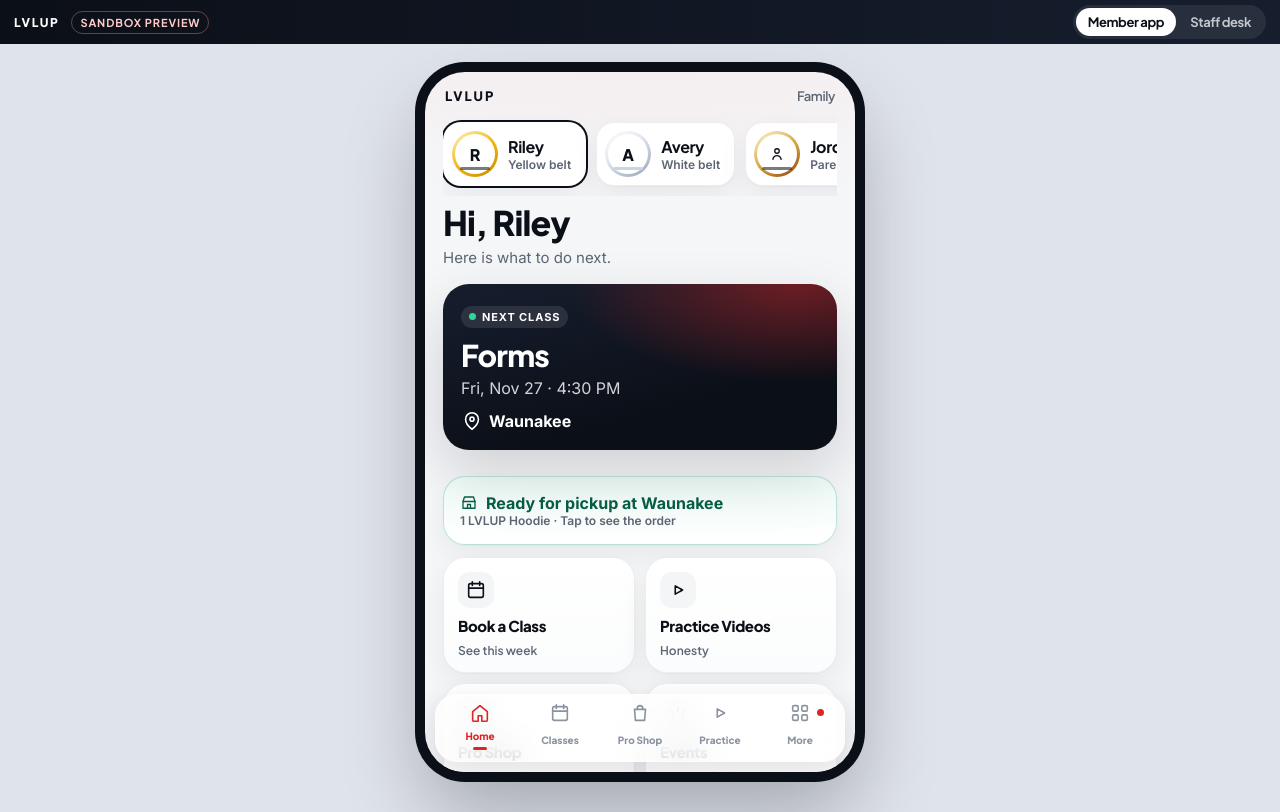
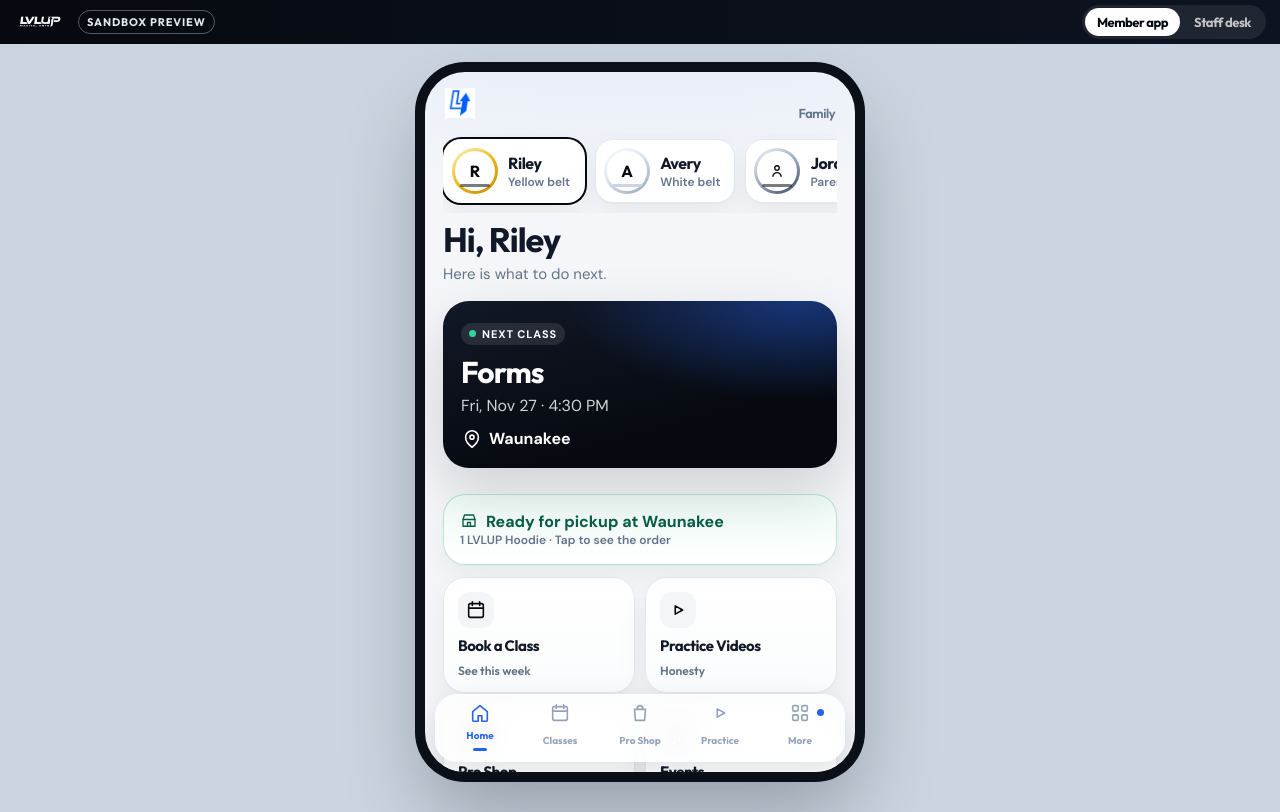
Before and after one commit to taekwonmoh/lvlup-ceo-dashboard, a website: page crm/preview/member.html in a window 1280 px wide. Drawn offline with Linux system fonts and the light colour scheme.

Commit message:
Apply LVLUP blue, silver, black, and the real logo to the previews.
The member app and staff desk use the site logo, Outfit and DM Sans, and blue primary actions. Go Ninja keeps its own mark on Go Ninja schools and gear.

Co-authored-by: taekwonmoh <taekwonmoh@users.noreply.github.com>

```diff
--- a/crm/preview/member.html
+++ b/crm/preview/member.html
@@ -7,7 +7,7 @@
 <title>Member portal · Sandbox preview</title>
 <link rel="preconnect" href="https://fonts.googleapis.com">
 <link rel="preconnect" href="https://fonts.gstatic.com" crossorigin>
-<link href="https://fonts.googleapis.com/css2?family=Inter:wght@400;500;600;700&family=Plus+Jakarta+Sans:wght@500;600;700;800&display=swap" rel="stylesheet">
+<link href="https://fonts.googleapis.com/css2?family=DM+Sans:opsz,wght@9..40,400;9..40,500;9..40,600;9..40,700&family=Outfit:wght@500;600;700&display=swap" rel="stylesheet">
 <link rel="stylesheet" href="../ui/portal.css">
 </head>
 <body data-app="member">
--- a/crm/ui/member.js
+++ b/crm/ui/member.js
@@ -100,7 +100,7 @@
     document.getElementById('app').innerHTML =
       uiLib.header('member') +
       '<div class="stage"><div class="device">' +
-      '<header class="appbar"><div class="wordmark">LVLUP</div><div class="appbar-meta">Family</div></header>' +
+      '<header class="appbar"><div class="brand-row">' + uiLib.logo('mark') + (who.program === 'Go Ninja' ? uiLib.logo('go') : '') + '</div><div class="appbar-meta">' + (who.program === 'Go Ninja' ? 'Go Ninja' : 'Family') + '</div></header>' +
       '<div class="layout"><nav class="sidebar" aria-label="Sections">' + sideNav() + '</nav><main class="main">' +
       switcher() + uiLib.toast(ui.toast) + body(who) +
       '</main></div>' + bottom() + sheet() +
@@ -276,7 +276,8 @@
       }).join('') + '</div>' +
       items.map(function (item) {
         var size = ui.sizes[item.sku] || '';
-        return '<article class="product"><div class="product-art">' + art(item.sku) + '</div><div class="product-body"><h3>' + esc(item.name) + '</h3><p>' + esc(item.description) + '</p><div class="price">' + esc(uiLib.money(item.priceCents)) + '</div>' +
+        var mark = item.brand === 'goninja' ? '<div class="brand-row" style="margin-bottom:8px">' + uiLib.logo('go') + '</div>' : '';
+        return '<article class="product"><div class="product-art">' + art(item.sku) + '</div><div class="product-body">' + mark + '<h3>' + esc(item.name) + '</h3><p>' + esc(item.description) + '</p><div class="price">' + esc(uiLib.money(item.priceCents)) + '</div>' +
           '<div class="chips">' + (item.variants || []).map(function (variant) {
             return '<button type="button" class="chip' + (size === variant ? ' on' : '') + '" data-act="size" data-sku="' + esc(item.sku) + '" data-size="' + esc(variant) + '">' + esc(variant) + '</button>';
           }).join('') + '</div>' +
--- a/crm/ui/portal.css
+++ b/crm/ui/portal.css
@@ -1,42 +1,44 @@
 :root {
-  --ink: #0b0f17;
-  --muted: #5c6574;
-  --faint: #8b93a1;
-  --line: rgba(15, 23, 42, 0.07);
-  --paper: #f5f6f8;
+  --ink: #111827;
+  --muted: #64748b;
+  --faint: #94a3b8;
+  --line: #e2e8f0;
+  --paper: #f4f6f9;
   --card: #ffffff;
-  --obsidian: #0b0f17;
-  --obsidian-2: #161e2e;
-  --crimson: #dc2626;
-  --crimson-deep: #b91c1c;
-  --gold: #d4a039;
-  --gold-soft: #fef3c7;
+  --obsidian: #06090f;
+  --obsidian-2: #0d1320;
+  --blue: #2563eb;
+  --blue-deep: #1e40af;
+  --blue-bright: #1d63ed;
+  --ice: #eff6ff;
+  --silver: #e2e8f0;
+  --silver-2: #cbd5e1;
   --emerald: #059669;
   --emerald-soft: #ecfdf5;
-  --bad: #b91c1c;
-  --bad-soft: #fef2f2;
+  --bad: #be123c;
+  --bad-soft: #fff1f2;
   --shadow: 0 1px 2px rgba(15, 23, 42, 0.04), 0 12px 32px rgba(15, 23, 42, 0.06);
   --shadow-lg: 0 24px 60px rgba(11, 15, 23, 0.16);
   --radius: 22px;
   --tap: 48px;
-  --sans: "Plus Jakarta Sans", "Avenir Next", "Segoe UI", sans-serif;
-  --body: "Inter", "Segoe UI", sans-serif;
+  --sans: "Outfit", "Avenir Next", "Segoe UI", sans-serif;
+  --body: "DM Sans", "Segoe UI", sans-serif;
   color-scheme: light;
   font-family: var(--body);
   font-feature-settings: "ss01" on;
 }
 
 * { box-sizing: border-box; }
-html, body { margin: 0; background: #e7e9ee; color: var(--ink); }
+html, body { margin: 0; background: #e2e8f0; color: var(--ink); }
 body { min-height: 100vh; }
 button, input, select, textarea { font: inherit; color: inherit; }
 button { cursor: pointer; }
 a { color: inherit; text-decoration: none; }
 h1, h2, h3, .price, .diff, .navbtn, .railbtn, .utility, .appbar, .chip, .big, .choice, .tile, .person strong {
   font-family: var(--sans);
-  letter-spacing: -0.025em;
+  letter-spacing: -0.03em;
 }
-.price, .diff, .kpi strong, .tabular { font-variant-numeric: tabular-nums; font-family: var(--body); letter-spacing: -0.03em; }
+.price, .diff, .kpi strong, .tabular { font-variant-numeric: tabular-nums; font-family: var(--sans); font-weight: 600; letter-spacing: -0.03em; }
 
 .scroll-x, .switcher, .chips, .mode {
   scrollbar-width: none;
@@ -54,21 +56,26 @@ h1, h2, h3, .price, .diff, .navbtn, .railbtn, .utility, .appbar, .chip, .big, .c
   align-items: center;
   gap: 12px;
   padding: 0 14px;
-  background: linear-gradient(90deg, #0b0f17, #161e2e);
+  background: linear-gradient(90deg, #06090f, #0d1320);
   color: #fff;
   position: sticky;
   top: 0;
   z-index: 20;
 }
-.utility-brand { font-family: var(--sans); font-weight: 800; letter-spacing: 0.14em; font-size: 12px; }
+.brand-logo { height: 26px; width: auto; display: block; }
+.brand-mark { height: 30px; width: auto; display: block; }
+.brand-row { display: flex; align-items: center; gap: 10px; min-width: 0; }
+.brand-row .go-mark { height: 18px; width: auto; display: block; }
+.rail-logo { display: flex; align-items: center; gap: 8px; padding: 6px 12px 12px; }
+.rail-logo img { height: 28px; width: auto; display: block; }
 .sandbox-pill {
   white-space: nowrap;
   font-size: 11px;
   font-weight: 700;
   letter-spacing: 0.08em;
   text-transform: uppercase;
-  color: #fecaca;
-  border: 1px solid rgba(252, 165, 165, 0.35);
+  color: #e2e8f0;
+  border: 1px solid rgba(226, 232, 240, 0.35);
   border-radius: 999px;
   padding: 4px 8px;
 }
@@ -96,7 +103,7 @@ h1, h2, h3, .price, .diff, .navbtn, .railbtn, .utility, .appbar, .chip, .big, .c
   min-height: 0;
   overflow: hidden;
   background:
-    radial-gradient(1200px 400px at 50% -10%, rgba(220, 38, 38, 0.06), transparent 50%),
+    radial-gradient(1200px 400px at 50% -10%, rgba(37, 99, 235, 0.08), transparent 50%),
     var(--paper);
   position: relative;
   display: flex;
@@ -169,8 +176,8 @@ h3 { margin: 0 0 4px; font-size: 20px; font-weight: 800; }
 .belt-white { background: linear-gradient(145deg, #fff, #e2e8f0 40%, #94a3b8); }
 .belt-white .stripe { background: #cbd5e1; }
 .belt-green { background: linear-gradient(145deg, #bbf7d0, #16a34a 60%, #166534); }
-.belt-parent { background: linear-gradient(145deg, #fff7d6, #d4a039 55%, #92400e); }
-.belt-gold { background: linear-gradient(145deg, #fde68a, #d4a039); }
+.belt-parent { background: linear-gradient(145deg, #f8fafc, #94a3b8 55%, #334155); }
+.belt-gold { background: linear-gradient(145deg, #f8fafc, #cbd5e1 50%, #64748b); }
 
 .ico { width: 22px; height: 22px; display: block; }
 .face .ico { width: 18px; height: 18px; }
@@ -182,8 +189,8 @@ h3 { margin: 0 0 4px; font-size: 20px; font-weight: 800; }
   padding: 20px 18px 18px;
   color: #fff;
   background:
-    radial-gradient(420px 180px at 90% 0%, rgba(220, 38, 38, 0.45), transparent 55%),
-    linear-gradient(165deg, #161e2e, #0b0f17 70%);
+    radial-gradient(420px 180px at 90% 0%, rgba(37, 99, 235, 0.45), transparent 55%),
+    linear-gradient(165deg, #111827, #06090f 70%);
   box-shadow: var(--shadow-lg);
   margin: 6px 0 14px;
 }
@@ -246,10 +253,10 @@ h3 { margin: 0 0 4px; font-size: 20px; font-weight: 800; }
 .big { display: flex; align-items: center; justify-content: center; gap: 8px; }
 .big .ico, .choice .ico, .railbtn .ico, .ready .ico { width: 18px; height: 18px; flex: none; }
 .big.primary, .primary {
-  background: linear-gradient(180deg, var(--crimson), var(--crimson-deep));
+  background: linear-gradient(180deg, #1d63ed, #1e40af);
   color: #fff;
   border-color: transparent;
-  box-shadow: 0 10px 20px rgba(185, 28, 28, 0.22);
+  box-shadow: 0 10px 24px rgba(37, 99, 235, 0.28);
   text-align: center;
 }
 .big.ok { background: linear-gradient(180deg, #10b981, var(--emerald)); color: #fff; border-color: transparent; text-align: center; }
@@ -279,7 +286,7 @@ h3 { margin: 0 0 4px; font-size: 20px; font-weight: 800; }
   display: grid;
   place-items: center;
   background:
-    radial-gradient(120px 80px at 70% 30%, rgba(212, 160, 57, 0.25), transparent 70%),
+    radial-gradient(120px 80px at 70% 30%, rgba(37, 99, 235, 0.35), transparent 70%),
     linear-gradient(160deg, #1a2233, #0b0f17);
   color: #fff;
 }
@@ -296,14 +303,14 @@ h3 { margin: 0 0 4px; font-size: 20px; font-weight: 800; }
 }
 
 .bar { height: 8px; background: #eceff3; border-radius: 999px; overflow: hidden; margin: 8px 0; }
-.bar span { display: block; height: 100%; background: linear-gradient(90deg, var(--crimson), #f97316); }
+.bar span { display: block; height: 100%; background: linear-gradient(90deg, #1d63ed, #60a5fa); }
 .note, .pin-note {
-  background: var(--gold-soft);
-  border: 1px solid rgba(212, 160, 57, 0.35);
+  background: linear-gradient(135deg, #f8fafc, #e2e8f0);
+  border: 1px solid #cbd5e1;
   border-radius: 18px;
   padding: 14px 16px;
-  color: #7c4a03;
-  font-weight: 700;
+  color: #111827;
+  font-weight: 650;
 }
 .pin-note { font-size: 16px; line-height: 1.4; box-shadow: var(--shadow); }
 .quiet { color: var(--muted); }
@@ -313,18 +320,18 @@ h3 { margin: 0 0 4px; font-size: 20px; font-weight: 800; }
 .tier { position: relative; }
 .tier.recommend {
   background:
-    radial-gradient(280px 120px at 100% 0%, rgba(212, 160, 57, 0.28), transparent 60%),
-    linear-gradient(180deg, #141b2b, #0b0f17);
+    radial-gradient(280px 120px at 100% 0%, rgba(37, 99, 235, 0.38), transparent 60%),
+    linear-gradient(180deg, #111827, #06090f);
   color: #fff;
   border-color: transparent;
 }
 .tier.recommend .meta, .tier.recommend p { color: rgba(255,255,255,0.75); }
-.tier.recommend .diff { color: #f6d48a; }
+.tier.recommend .diff { color: #dbeafe; }
 .perks { list-style: none; padding: 0; margin: 10px 0; }
 .perks li { display: flex; gap: 8px; align-items: center; margin: 6px 0; font-weight: 600; }
 .recommend-flag {
   display: inline-flex; align-items: center; gap: 6px;
-  background: var(--gold); color: #3f2a05; border-radius: 999px;
+  background: linear-gradient(135deg, #f8fafc, #e2e8f0); color: #0d1320; border-radius: 999px;
   padding: 4px 8px; font-size: 11px; font-weight: 800; letter-spacing: 0.08em; text-transform: uppercase;
 }
 
@@ -334,7 +341,7 @@ input, select, textarea {
   border: 1px solid var(--line); background: #fff; padding: 10px 12px;
 }
 textarea { min-height: 96px; resize: vertical; }
-input:focus, select:focus, textarea:focus { outline: 3px solid rgba(220, 38, 38, 0.18); border-color: var(--crimson); }
+input:focus, select:focus, textarea:focus { outline: 3px solid rgba(37, 99, 235, 0.28); border-color: var(--blue); }
 
 .bottom {
   position: absolute; left: 10px; right: 10px; bottom: 10px;
@@ -355,12 +362,12 @@ input:focus, select:focus, textarea:focus { outline: 3px solid rgba(220, 38, 38,
   font-size: 10px; font-weight: 800; letter-spacing: 0;
   position: relative;
 }
-.navbtn.on { color: var(--crimson); }
+.navbtn.on { color: var(--blue); }
 .navbtn.on::after {
-  content: ""; width: 14px; height: 3px; border-radius: 99px; background: var(--crimson); display: block;
+  content: ""; width: 14px; height: 3px; border-radius: 99px; background: var(--blue); display: block;
 }
 .navbtn .dot {
-  position: absolute; top: 8px; right: 16px; width: 7px; height: 7px; border-radius: 50%; background: var(--crimson);
+  position: absolute; top: 8px; right: 16px; width: 7px; height: 7px; border-radius: 50%; background: var(--blue);
 }
 
 .sheet, .drawer {
@@ -408,11 +415,11 @@ body[data-app="staff"] .sheet, body[data-app="staff"] .drawer { position: fixed;
 .badge.ok { background: var(--emerald-soft); color: var(--emerald); }
 .steps { display: flex; gap: 6px; margin: 8px 0 12px; }
 .steps i { flex: 1; height: 4px; border-radius: 99px; background: #e5e7eb; }
-.steps i.on { background: var(--crimson); }
+.steps i.on { background: var(--blue); }
 .cal { display: grid; grid-template-columns: repeat(7, 1fr); gap: 6px; }
 .cal button { min-height: 42px; border-radius: 12px; border: 1px solid var(--line); background: #fff; font-weight: 800; }
 .cal button.on { background: var(--obsidian); color: #fff; }
-.cal button.has { box-shadow: inset 0 -3px 0 var(--crimson); }
+.cal button.has { box-shadow: inset 0 -3px 0 var(--blue); }
 .cal .dow { text-align: center; color: var(--faint); font-size: 11px; font-weight: 800; }
 table { width: 100%; border-collapse: collapse; }
 th, td { text-align: left; padding: 10px 6px; border-bottom: 1px solid var(--line); }
@@ -439,7 +446,7 @@ th, td { text-align: left; padding: 10px 6px; border-bottom: 1px solid var(--lin
 .roster-row { display: flex; align-items: center; gap: 10px; }
 
 @media (min-width: 980px) {
-  body[data-app="member"] { background: #dfe3ea; }
+  body[data-app="member"] { background: #cbd5e1; }
   body[data-app="member"] .stage { padding: 28px 16px 40px; align-items: flex-start; }
   body[data-app="member"] .device {
     height: min(920px, calc(100vh - 100px));
--- a/crm/ui/portal.js
+++ b/crm/ui/portal.js
@@ -169,6 +169,12 @@
     spark: '<path d="M12 3v4M12 17v4M4.9 6.5l2.8 2.8M16.3 14.7l2.8 2.8M3 12h4M17 12h4M4.9 17.5l2.8-2.8M16.3 9.3l2.8-2.8"/>',
   };
 
+  function logo(kind) {
+    if (kind === 'white') return '<img class="brand-logo" src="../../images/lvlup-logo-white.png" alt="LVLUP Martial Arts">';
+    if (kind === 'go') return '<img class="go-mark" src="../../images/goninja-logo.png" alt="Go Ninja">';
+    return '<img class="brand-mark" src="../../images/lvlup-logo.png" alt="LVLUP Martial Arts">';
+  }
+
   function icon(name) {
     return '<svg class="ico" viewBox="0 0 24 24" fill="none" stroke="currentColor" stroke-width="1.75" stroke-linecap="round" stroke-linejoin="round" aria-hidden="true">' + (ICONS[name] || ICONS.spark) + '</svg>';
   }
@@ -177,7 +183,7 @@
     var memberOn = mode === 'member' ? ' on' : '';
     var staffOn = mode === 'staff' ? ' on' : '';
     return '<div class="utility">' +
-      '<span class="utility-brand">LVLUP</span>' +
+      '<div class="brand-row">' + logo('white') + '</div>' +
       '<span class="sandbox-pill">Sandbox Preview</span>' +
       '<div class="mode" role="group" aria-label="Preview">' +
       '<a class="' + memberOn.trim() + '" href="member.html">Member app</a>' +
@@ -208,6 +214,7 @@
     setApi: setApi,
     header: header,
     icon: icon,
+    logo: logo,
     toast: toast,
   };
 })(typeof globalThis !== 'undefined' ? globalThis : this);
--- a/crm/ui/staff.js
+++ b/crm/ui/staff.js
@@ -36,7 +36,7 @@
   function render() {
     document.getElementById('app').innerHTML =
       uiLib.header('staff') +
-      '<div class="desk"><nav class="rail" aria-label="Front desk">' + TABS.map(function (tab) {
+      '<div class="desk"><nav class="rail" aria-label="Front desk"><div class="rail-logo">' + uiLib.logo('mark') + (String(schoolId()).indexOf('goninja') === 0 ? uiLib.logo('go') : '') + '</div>' + TABS.map(function (tab) {
         return '<button type="button" class="railbtn' + (ui.tab === tab[0] ? ' on' : '') + '" data-act="tab" data-tab="' + tab[0] + '">' + uiLib.icon(tab[2]) + '<span>' + esc(tab[1]) + '</span></button>';
       }).join('') + '</nav><main class="desk-main">' +
       uiLib.toast(ui.toast) +
```
Also changed, not shown: crm/preview/index.html (+2 -2 lines), crm/preview/staff.html (+1 -1 lines).
